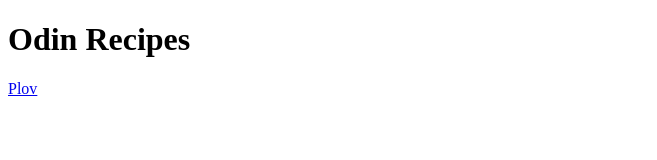
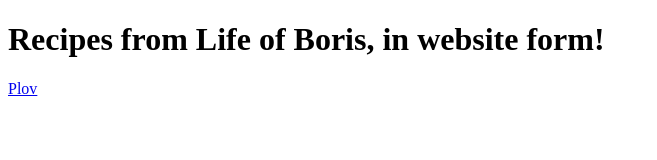
Before and after one commit to Kzarie/odin-recipes, a plain HTML site: page index.html in a window 1280 px wide. Shown: the whole page, without its empty margins (0-657 px from the left). Drawn offline with Linux system fonts and the light colour scheme.

Commit message:
Modify heading in index.html

```diff
--- a/index.html
+++ b/index.html
@@ -8,7 +8,7 @@
 </head>
 
 <body>
-  <h1>Odin Recipes</h1>
+  <h1>Recipes from Life of Boris, in website form!</h1>
   <a href="./recipes/plov.html">Plov</a>
 </body>
 
```
